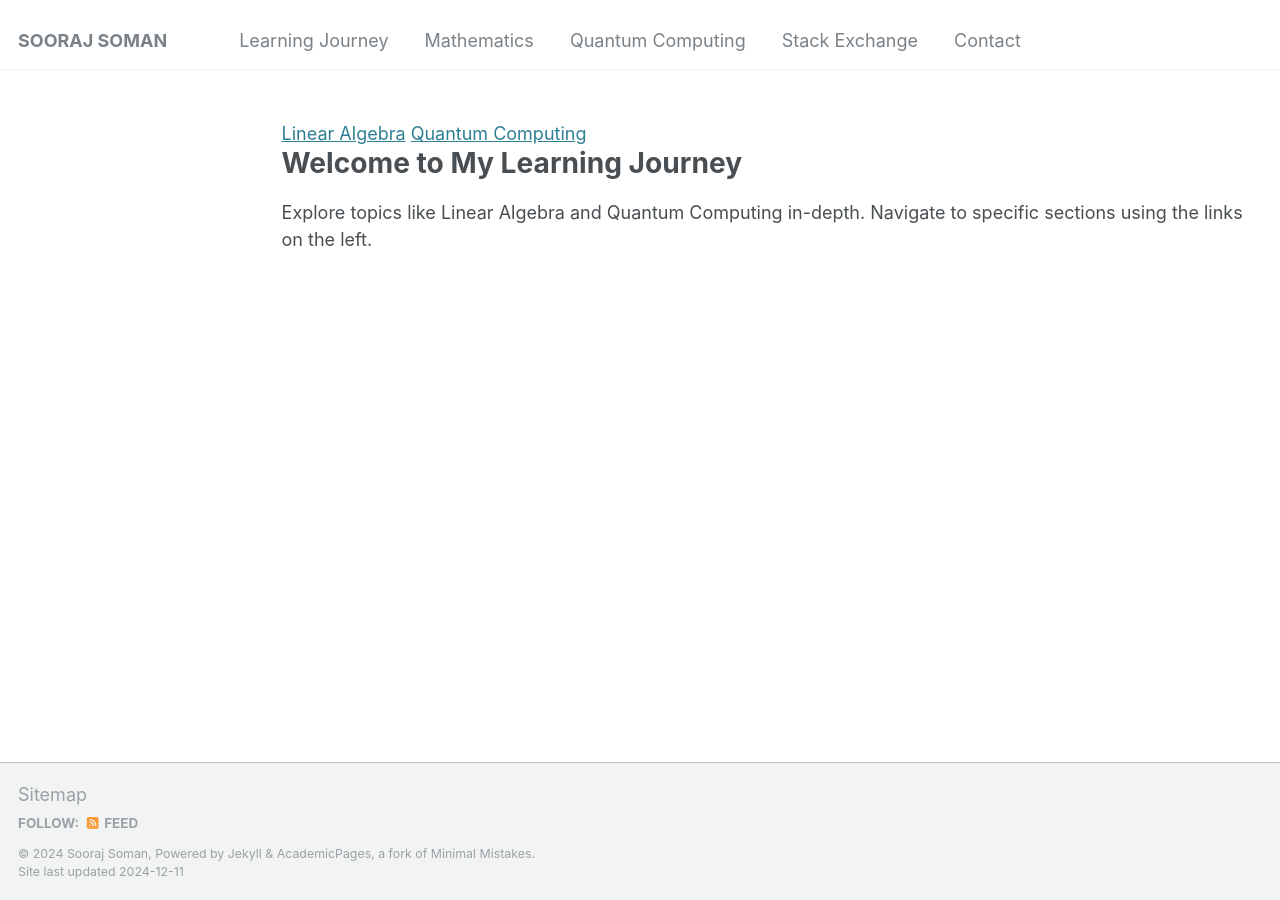
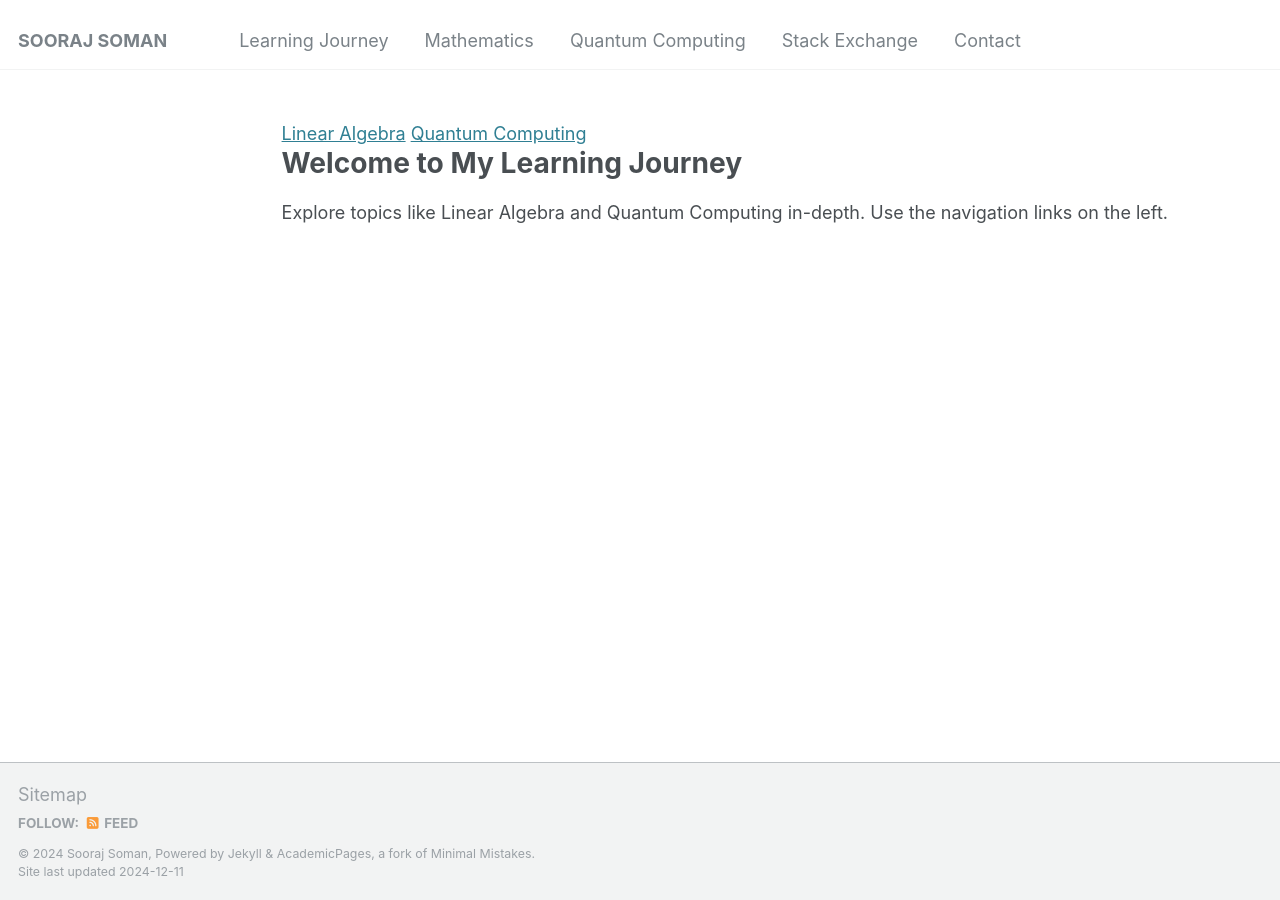
Before and after one commit to soorajss1729/soorajss1729.github.io, a Jekyll site: the page built from _learning/learning.md, in a window 1280 px wide. Built offline with Jekyll 4.4.1, drawn with Linux system fonts in a browser that asks for light colours.

Commit message:
Update learning.md

```diff
--- a/_learning/learning.md
+++ b/_learning/learning.md
@@ -14,5 +14,5 @@ classes: wide
 
 <div class="learning-content">
   <h1>Welcome to My Learning Journey</h1>
-  <p>Explore topics like Linear Algebra and Quantum Computing in-depth. Navigate to specific sections using the links on the left.</p>
+  <p>Explore topics like Linear Algebra and Quantum Computing in-depth. Use the navigation links on the left.</p>
 </div>
```
